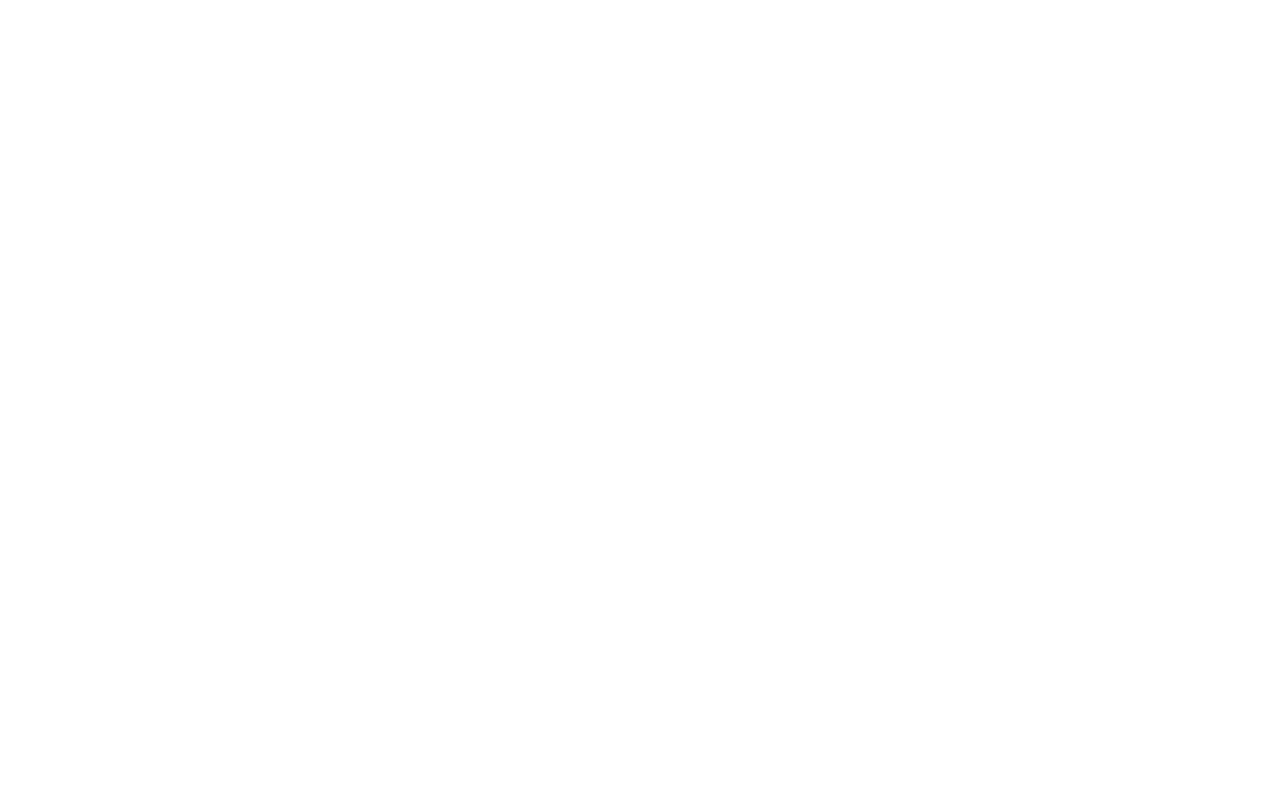
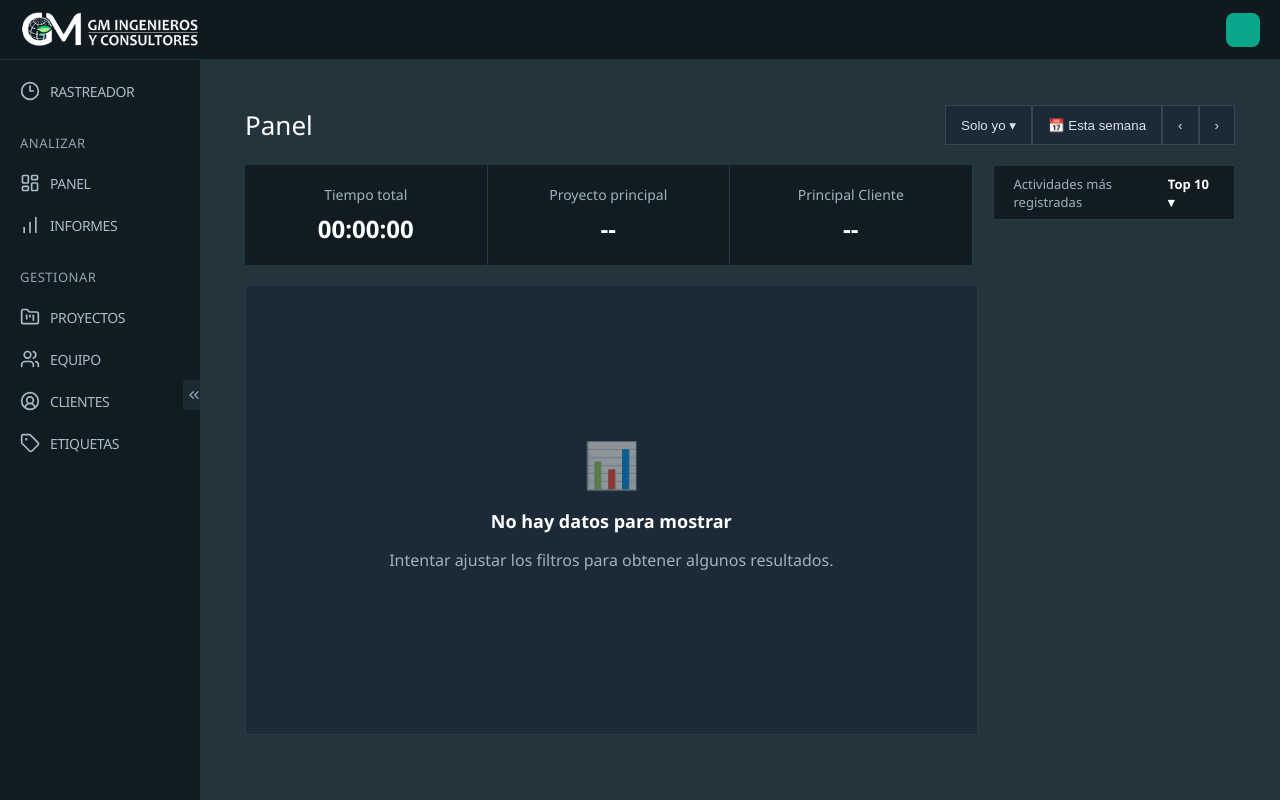
Before and after one commit to ivannet26/FrontendControlAsistenciaGM, a React (Vite) app: page /app/panel in a window 1280 px wide. Before the commit this address had no page. Built offline with nearby package versions, Linux system fonts and the light colour scheme.

Commit message:
feat: new design for the funcionality Modulo Panel

```diff
--- a/src/App.jsx
+++ b/src/App.jsx
@@ -14,7 +14,7 @@
 import Register from "./pages/Register/Register.jsx";
 
 import Rastreador from "./pages/Rastreador/Rastreador.jsx";
-
+import Panel from "./pages/Modulo-Panel/Panel.jsx";
 
 function App() {
 
@@ -54,6 +54,10 @@
             path="rastreador"
             element={<Rastreador />}
           />
+          <Route
+            path="panel"
+            element={<Panel />}
+          />
 
         </Route>
 
--- a/src/components/Sidebar/Sidebar.jsx
+++ b/src/components/Sidebar/Sidebar.jsx
@@ -76,6 +76,7 @@
                     )}
                     <MenuItem
                         icon={<LayoutDashboard size={20} />}
+                        onClick={() => navigate("/app/panel")}
                     >
                         PANEL
                     </MenuItem>
--- /dev/null
+++ b/src/pages/Modulo-Panel/Panel.css
@@ -0,0 +1,297 @@
+.panel-page {
+
+    width:100%;
+
+    height:100%;
+
+    padding:20px;
+
+    background:#24343d;
+
+}
+
+
+
+
+/* CABECERA */
+
+.panel-header {
+
+    display:flex;
+
+    justify-content:space-between;
+
+    align-items:center;
+
+    margin-bottom:20px;
+
+}
+
+
+
+.panel-header h1 {
+
+    color:white;
+
+    font-size:26px;
+
+    font-weight:400;
+
+    margin:0;
+
+}
+
+
+
+
+/* FILTROS */
+
+.panel-actions {
+
+    display:flex;
+
+}
+
+
+
+.panel-actions button {
+
+    height:40px;
+
+    padding:0 15px;
+
+    background:#1b2a36;
+
+    border:1px solid #344650;
+
+    color:#dbe4ee;
+
+    cursor:pointer;
+
+}
+
+
+
+
+/* CONTENIDO PRINCIPAL */
+
+.panel-main {
+
+    width:100%;
+
+}
+
+
+
+
+/* PARTE SUPERIOR */
+
+.panel-summary-area {
+
+    width:100%;
+
+    display:grid;
+
+    grid-template-columns:3fr 1fr;
+
+    gap:20px;
+
+    margin-bottom:20px;
+
+}
+
+
+
+
+/* TARJETAS */
+
+.summary-container {
+
+    display:grid;
+
+    grid-template-columns:repeat(3,1fr);
+
+    height:100px;
+
+    background:#111c22;
+
+}
+
+
+
+.summary-item {
+
+    display:flex;
+
+    flex-direction:column;
+
+    justify-content:center;
+
+    align-items:center;
+
+    border-right:1px solid #273943;
+
+}
+
+
+
+.summary-item span {
+
+    color:#9fb2c0;
+
+    font-size:14px;
+
+}
+
+
+
+.summary-item strong {
+
+    margin-top:8px;
+
+    color:white;
+
+    font-size:24px;
+
+}
+
+
+
+
+
+/* ACTIVIDADES */
+
+.activity-box {
+
+
+    height:55px;
+
+    background:#111c22;
+
+    border:1px solid #263943;
+
+    padding:0 20px;
+
+    color:#9fb2c0;
+
+
+    display:flex;
+
+    justify-content:space-between;
+
+    align-items:center;
+
+
+    font-size:13px;
+
+
+}
+
+
+
+.activity-box strong {
+
+    color:white;
+
+    font-size:13px;
+
+}
+
+
+
+
+
+/* GRAFICO */
+
+.chart-box {
+
+
+    width:74%;
+
+    height:450px;
+
+    background:#1b2a36;
+
+    border:1px solid #273943;
+
+
+    display:flex;
+
+    justify-content:center;
+
+    align-items:center;
+
+
+}
+
+
+
+.chart-empty {
+
+    text-align:center;
+
+    color:white;
+
+}
+
+
+
+.chart-icon {
+
+    font-size:45px;
+
+    opacity:0.5;
+
+}
+
+
+
+.chart-empty h3 {
+
+    font-size:18px;
+
+    margin:15px 0;
+
+}
+
+
+
+.chart-empty p {
+
+    color:#9fb2c0;
+
+}
+
+
+
+
+
+/* RESPONSIVE */
+
+@media(max-width:900px){
+
+
+    .panel-summary-area {
+
+        grid-template-columns:1fr;
+
+    }
+
+
+    .summary-container {
+
+        grid-template-columns:1fr;
+
+        height:auto;
+
+    }
+
+
+    .summary-item {
+
+        padding:20px;
+
+    }
+
+
+}
--- /dev/null
+++ b/src/pages/Modulo-Panel/Panel.jsx
@@ -0,0 +1,166 @@
+import "./Panel.css";
+
+function Panel() {
+
+    return (
+
+        <div className="panel-page">
+
+
+            <div className="panel-header">
+
+                <h1>
+                    Panel
+                </h1>
+
+
+                <div className="panel-actions">
+
+                    <button>
+                        Solo yo ▾
+                    </button>
+
+
+                    <button>
+                        📅 Esta semana
+                    </button>
+
+
+                    <button>
+                        ‹
+                    </button>
+
+
+                    <button>
+                        ›
+                    </button>
+
+
+                </div>
+
+
+            </div>
+
+
+
+
+
+            <div className="panel-main">
+
+
+                <div className="panel-summary-area">
+
+
+                    <div className="summary-container">
+
+
+                        <div className="summary-item">
+
+                            <span>
+                                Tiempo total
+                            </span>
+
+                            <strong>
+                                00:00:00
+                            </strong>
+
+                        </div>
+
+
+
+                        <div className="summary-item">
+
+                            <span>
+                                Proyecto principal
+                            </span>
+
+                            <strong>
+                                --
+                            </strong>
+
+                        </div>
+
+
+
+                        <div className="summary-item">
+
+                            <span>
+                                Principal Cliente
+                            </span>
+
+                            <strong>
+                                --
+                            </strong>
+
+                        </div>
+
+
+                    </div>
+
+
+
+
+                    <div className="activity-box">
+
+
+                        <span>
+                            Actividades más registradas
+                        </span>
+
+
+                        <strong>
+                            Top 10 ▾
+                        </strong>
+
+
+                    </div>
+
+
+                </div>
+
+
+
+
+
+
+                <div className="chart-box">
+
+
+                    <div className="chart-empty">
+
+
+                        <div className="chart-icon">
+                            📊
+                        </div>
+
+
+                        <h3>
+                            No hay datos para mostrar
+                        </h3>
+
+
+                        <p>
+                            Intentar ajustar los filtros para obtener algunos resultados.
+                        </p>
+
+
+                    </div>
+
+
+
+                </div>
+
+
+
+            </div>
+
+
+
+        </div>
+
+    );
+
+}
+
+
+export default Panel;
```
